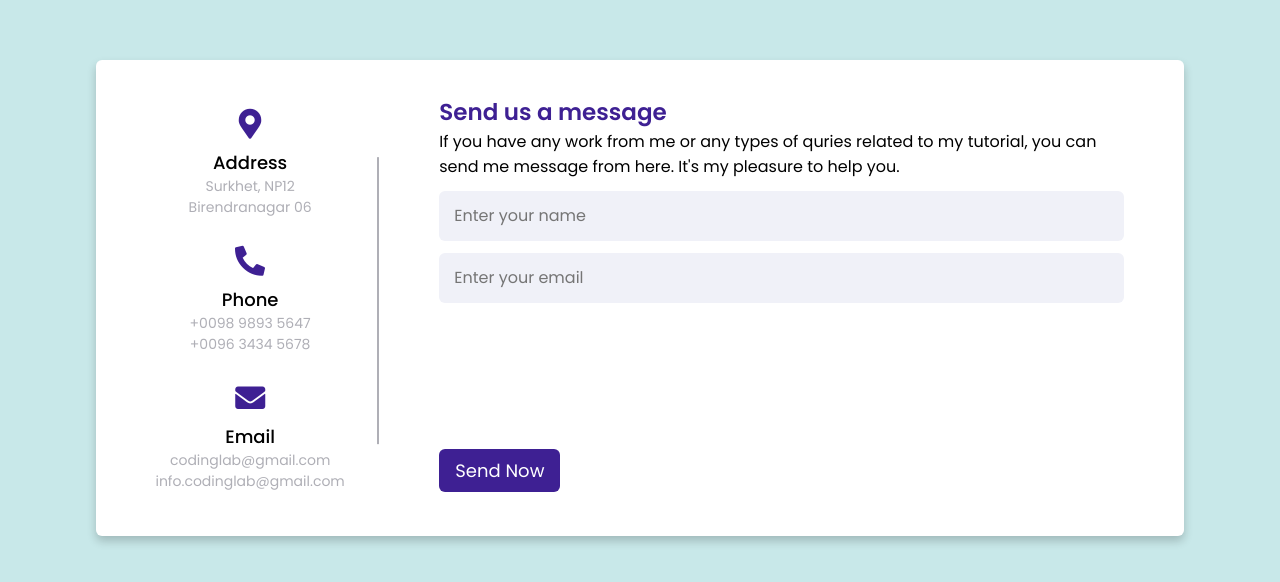
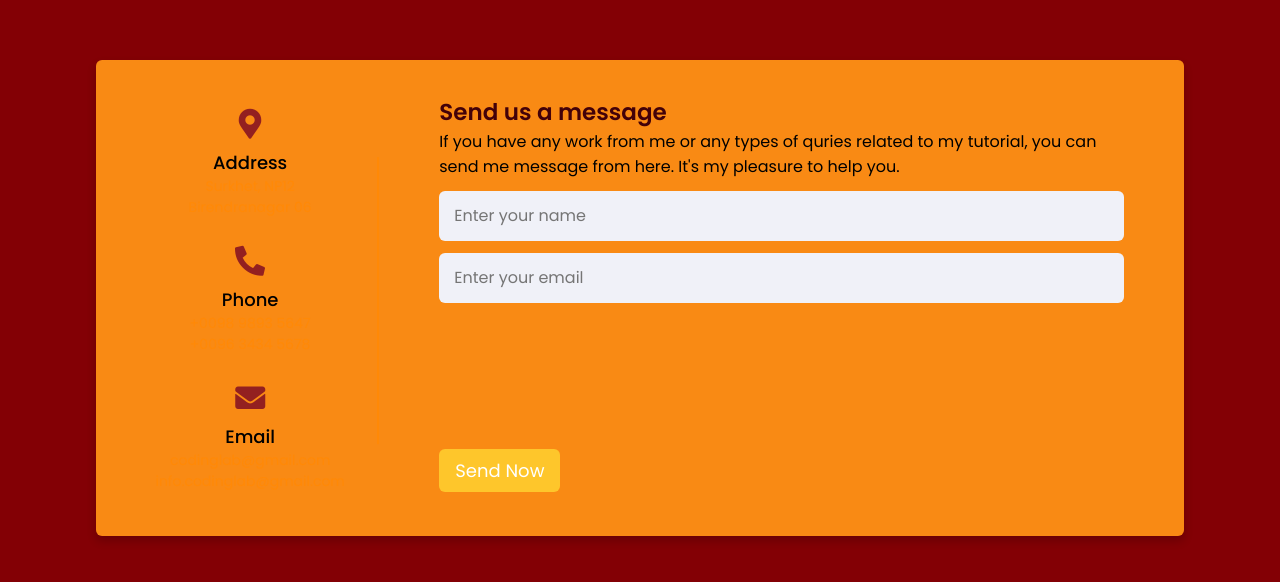
Before and after one commit to slawinangsan/contcatus, a plain HTML site: page index.html in a window 1280 px wide. Shown: the part 102-684 px from the top of the page. Drawn offline with Linux system fonts and the light colour scheme.

Commit message:
Update style.css

```diff
--- a/style.css
+++ b/style.css
@@ -9,14 +9,14 @@
 body{
   min-height: 100vh;
   width: 100%;
-  background: #c8e8e9;
+  background: #830005;
   display: flex;
   align-items: center;
   justify-content: center;
 }
 .container{
   width: 85%;
-  background: #fff;
+  background: #f98a14;
   border-radius: 6px;
   padding: 20px 60px 30px 40px;
   box-shadow: 0 5px 10px rgba(0, 0, 0, 0.2);
@@ -44,7 +44,7 @@ body{
   right: -15px;
   top: 50%;
   transform: translateY(-50%);
-  background: #afafb6;
+  background: #ff8907;
 }
 .content .left-side .details{
   margin: 14px;
@@ -52,7 +52,7 @@ body{
 }
 .content .left-side .details i{
   font-size: 30px;
-  color: #3e2093;
+  color: #932020;
   margin-bottom: 10px;
 }
 .content .left-side .details .topic{
@@ -62,7 +62,7 @@ body{
 .content .left-side .details .text-one,
 .content .left-side .details .text-two{
   font-size: 14px;
-  color: #afafb6;
+  color: #ff8907;
 }
 .container .content .right-side{
   width: 75%;
@@ -71,7 +71,7 @@ body{
 .content .right-side .topic-text{
   font-size: 23px;
   font-weight: 600;
-  color: #3e2093;
+  color: #430109;
 }
 .right-side .input-box{
   height: 50px;
@@ -107,12 +107,12 @@ body{
   border: none;
   padding: 8px 16px;
   border-radius: 6px;
-  background: #3e2093;
+  background: #fec62b;
   cursor: pointer;
   transition: all 0.3s ease;
 }
 .button input[type="button"]:hover{
-  background: #5029bc;
+  background: ##fec62b;
 }
 
 @media (max-width: 950px) {
```
